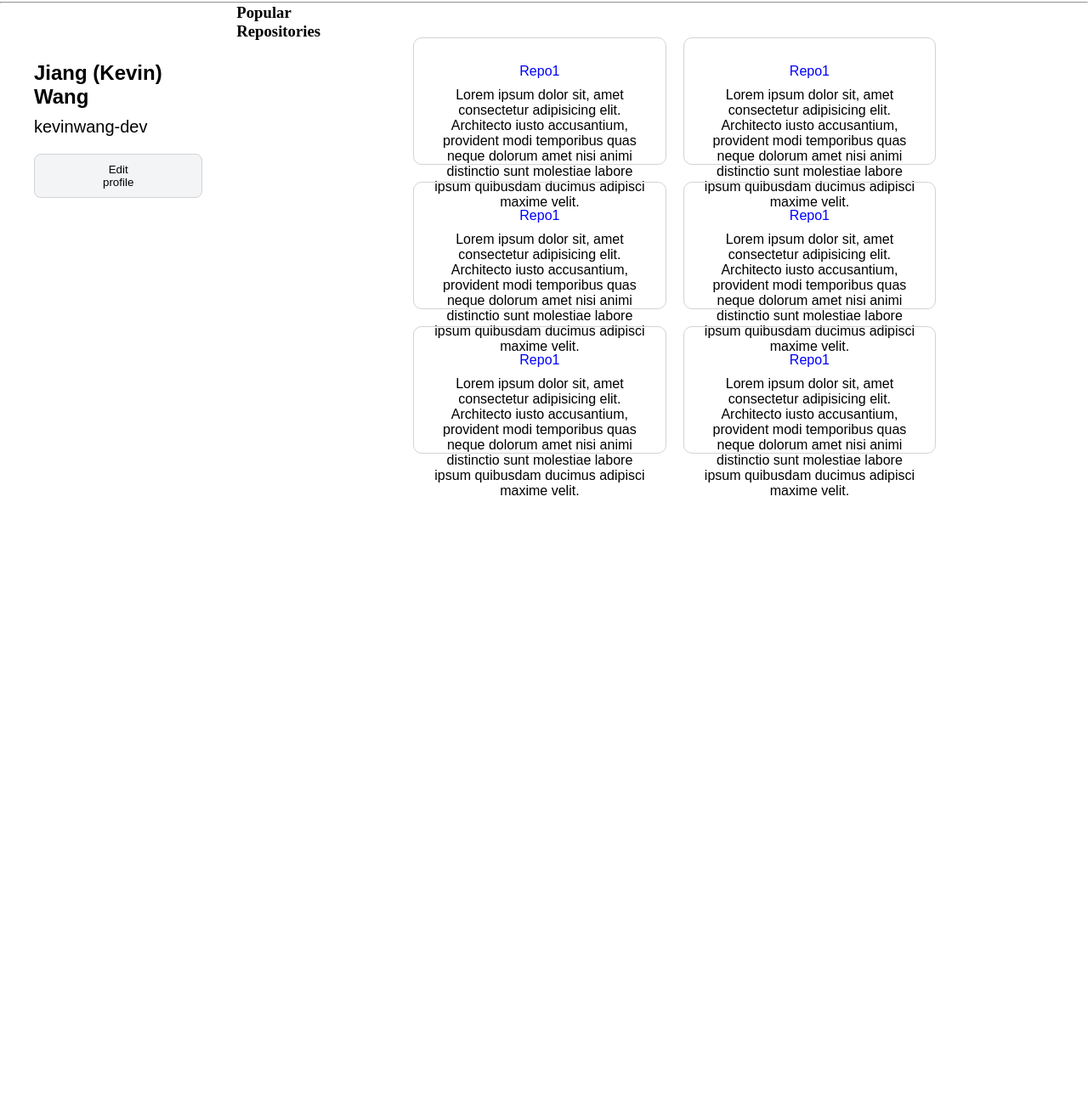
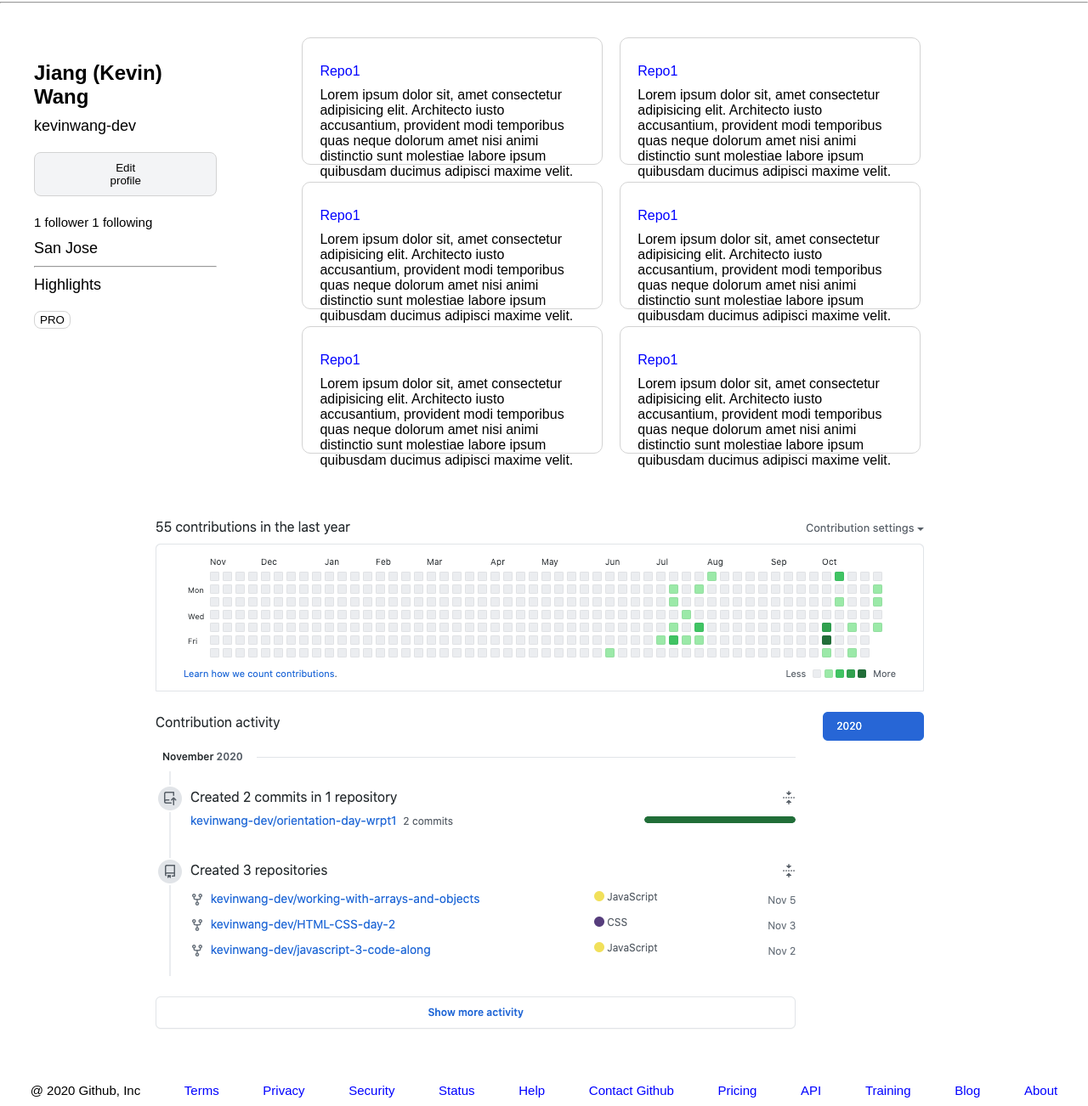
Before and after one commit to kevinwang-dev/html-css-day2-lab, a plain HTML site: page index.html in a window 1280 px wide. Shown: the part 158-1460 px from the top of the page at 85% size. Before the commit the page ends 800 px from the top, so only its background shows below. Drawn offline with Linux system fonts and the light colour scheme.

Commit message:
first commit

```diff
--- a/index.html
+++ b/index.html
@@ -5,7 +5,6 @@
     <meta name="viewport" content="width=device-width, initial-scale=1.0" />
     <title>Github Clone</title>
     <link rel="stylesheet" href="./style.css" />
-
   </head>
   <body>
     <header class="main-header">
@@ -35,35 +34,90 @@
         <h1>Jiang (Kevin) Wang</h1>
         <p>kevinwang-dev</p>
         <button>Edit profile</button>
+        <p><a href="#">1 follower</a><a href=""> 1 following</a></p>
+        <p>San Jose</p>
+        <hr />
+        <p>Highlights</p>
+        <button class="pro">PRO</button>
       </div>
-      <h3>Popular Repositories</h3>
       <div class="parent">
-
       <div class="child">
-          <p><a href="#">Repo1</a><p>
-          <p>Lorem ipsum dolor sit, amet consectetur adipisicing elit. Architecto iusto accusantium, provident modi temporibus quas neque dolorum amet nisi animi distinctio sunt molestiae labore ipsum quibusdam ducimus adipisci maxime velit.</p>
+        <p><a href="#">Repo1</a></p>
+        <p></p>
+        <p>
+          Lorem ipsum dolor sit, amet consectetur adipisicing elit. Architecto
+          iusto accusantium, provident modi temporibus quas neque dolorum amet
+          nisi animi distinctio sunt molestiae labore ipsum quibusdam ducimus
+          adipisci maxime velit.
+        </p>
       </div>
       <div class="child">
         <p><a href="#">Repo1</a></p>
-          <p>Lorem ipsum dolor sit, amet consectetur adipisicing elit. Architecto iusto accusantium, provident modi temporibus quas neque dolorum amet nisi animi distinctio sunt molestiae labore ipsum quibusdam ducimus adipisci maxime velit.</p>
+        <p>
+          Lorem ipsum dolor sit, amet consectetur adipisicing elit. Architecto
+          iusto accusantium, provident modi temporibus quas neque dolorum amet
+          nisi animi distinctio sunt molestiae labore ipsum quibusdam ducimus
+          adipisci maxime velit.
+        </p>
       </div>
       <div class="child">
         <p><a href="#">Repo1</a></p>
-          <p>Lorem ipsum dolor sit, amet consectetur adipisicing elit. Architecto iusto accusantium, provident modi temporibus quas neque dolorum amet nisi animi distinctio sunt molestiae labore ipsum quibusdam ducimus adipisci maxime velit.</p>
+        <p>
+          Lorem ipsum dolor sit, amet consectetur adipisicing elit. Architecto
+          iusto accusantium, provident modi temporibus quas neque dolorum amet
+          nisi animi distinctio sunt molestiae labore ipsum quibusdam ducimus
+          adipisci maxime velit.
+        </p>
       </div>
       <div class="child">
         <p><a href="#">Repo1</a></p>
-          <p>Lorem ipsum dolor sit, amet consectetur adipisicing elit. Architecto iusto accusantium, provident modi temporibus quas neque dolorum amet nisi animi distinctio sunt molestiae labore ipsum quibusdam ducimus adipisci maxime velit.</p>
+        <p>
+          Lorem ipsum dolor sit, amet consectetur adipisicing elit. Architecto
+          iusto accusantium, provident modi temporibus quas neque dolorum amet
+          nisi animi distinctio sunt molestiae labore ipsum quibusdam ducimus
+          adipisci maxime velit.
+        </p>
       </div>
       <div class="child">
         <p><a href="#">Repo1</a></p>
-          <p>Lorem ipsum dolor sit, amet consectetur adipisicing elit. Architecto iusto accusantium, provident modi temporibus quas neque dolorum amet nisi animi distinctio sunt molestiae labore ipsum quibusdam ducimus adipisci maxime velit.</p>
+        <p>
+          Lorem ipsum dolor sit, amet consectetur adipisicing elit. Architecto
+          iusto accusantium, provident modi temporibus quas neque dolorum amet
+          nisi animi distinctio sunt molestiae labore ipsum quibusdam ducimus
+          adipisci maxime velit.
+        </p>
       </div>
       <div class="child">
         <p><a href="#">Repo1</a></p>
-          <p>Lorem ipsum dolor sit, amet consectetur adipisicing elit. Architecto iusto accusantium, provident modi temporibus quas neque dolorum amet nisi animi distinctio sunt molestiae labore ipsum quibusdam ducimus adipisci maxime velit.</p>
+        <p>
+          Lorem ipsum dolor sit, amet consectetur adipisicing elit. Architecto
+          iusto accusantium, provident modi temporibus quas neque dolorum amet
+          nisi animi distinctio sunt molestiae labore ipsum quibusdam ducimus
+          adipisci maxime velit.
+        </p>
       </div>
+    </section>
+    <section class="contributions">
+      <div>
+        <img src="/images/Screen Shot 2020-11-05 at 7.44.25 PM.png" alt="" />
+      </div>
+    </section>
 
-    </section>
+    <footer class="footer">
+      <nav>
+        <a href="#" class="year">@ 2020 Github, Inc</a>
+        <a href="#">Terms</a>
+        <a href="#">Privacy</a>
+        <a href="#">Security</a>
+        <a href="#">Status</a>
+        <a href="#">Help</a>
+        <a href="#">Contact Github</a>
+        <a href="#">Pricing</a>
+        <a href="#">API</a>
+        <a href="#">Training</a>
+        <a href="#">Blog</a>
+        <a href="#">About</a>
+      </nav>
+    </footer>
   </body>
 </html>
--- a/style.css
+++ b/style.css
@@ -4,6 +4,8 @@
   box-sizing: border-box;
   /* border: green 1px solid; */
 }
+
+/* main header */
 .main-header {
   display: flex;
   padding: 20px;
@@ -13,18 +15,29 @@
   padding: 0 20px;
 }
 .main-header input {
-  width: 200px;
-  height: 20px;
+  width: 300px;
+  height: 30px;
   border-radius: 5px;
-  /* background-color: black; */
+  background-color: black;
+  border: solid lightgray 1px;
+  padding: 0 10px;
+  outline: none;
+  color: black;
+}
+
+.main-header input:hover {
+  background-color: white;
 }
 .main-header img {
   width: 50px;
   border-radius: 50%;
+  margin: 20px;
   /* padding: 20px; */
 }
 
 nav a {
+  font-size: 15px;
+  font-family: arial;
   list-style: none;
   color: white;
   text-decoration: none;
@@ -50,10 +63,11 @@ nav a:hover {
 
 .top-menu nav a {
   color: black;
+  padding: 0px 20px;
 }
 
 .top-menu nav a:hover {
-  border-bottom: orange 3px solid;
+  border-bottom: orange 1px solid;
 }
 
 /* profile section
@@ -61,6 +75,10 @@ nav a:hover {
 .main-content .profile img {
   width: 250px;
   border-radius: 50%;
+}
+
+.main-content .profile img {
+  cursor: pointer;
 }
 
 .main-content {
@@ -79,7 +97,16 @@ button {
 
 .profile p {
   color: black;
-  font-size: 20px;
+  font-size: 18px;
+}
+.profile p a {
+  color: black;
+  text-decoration: none;
+  font-size: 15px;
+}
+
+.profile p a:hover {
+  color: blue;
 }
 
 button {
@@ -89,19 +116,31 @@ button {
   font: arial;
   background-color: #f3f4f6;
   cursor: pointer;
+  outline: none;
 }
 
 button:hover {
   background-color: lightgreen;
 }
 
+button.pro {
+  padding: 2px 6px;
+  background-color: white;
+}
+button.pro:hover {
+  background-color: white;
+  cursor: default;
+  outline: none;
+}
+
 /* repo section */
 .parent {
   display: flex;
+  align-items: center;
   width: 80%;
   flex-wrap: wrap;
   text-align: left;
-  padding: 30px 60px;
+  padding: 30px 50px;
 }
 .parent .child {
   border: 1px solid lightgray;
@@ -109,12 +148,48 @@ button:hover {
   height: 150px;
   border-radius: 10px;
   margin: 10px;
-  text-align: center;
+  text-align: left;
   padding: 20px;
 }
 
 .child p a {
   text-decoration: none;
   color: blue;
-  padding: 30px;
 }
+.child p a:hover {
+  border-bottom: blue 1px solid;
+}
+
+/* contributions */
+
+.contributions div {
+  display: flex;
+  justify-content: center;
+  align-items: center;
+}
+
+/* footer */
+
+.footer {
+  margin: 50px 0px;
+}
+
+nav {
+  display: flex;
+  justify-content: space-evenly;
+}
+.footer nav a {
+  color: blue;
+  text-decoration: none;
+  font-weight: 100;
+}
+
+.footer nav a:hover {
+  border-bottom: 1px solid blue;
+}
+
+.footer nav a.year {
+  cursor: default;
+  color: black;
+  border: none;
+}
```
Also changed, not shown: 1 other file. Lines whose indentation alone changed are shown as unchanged.
